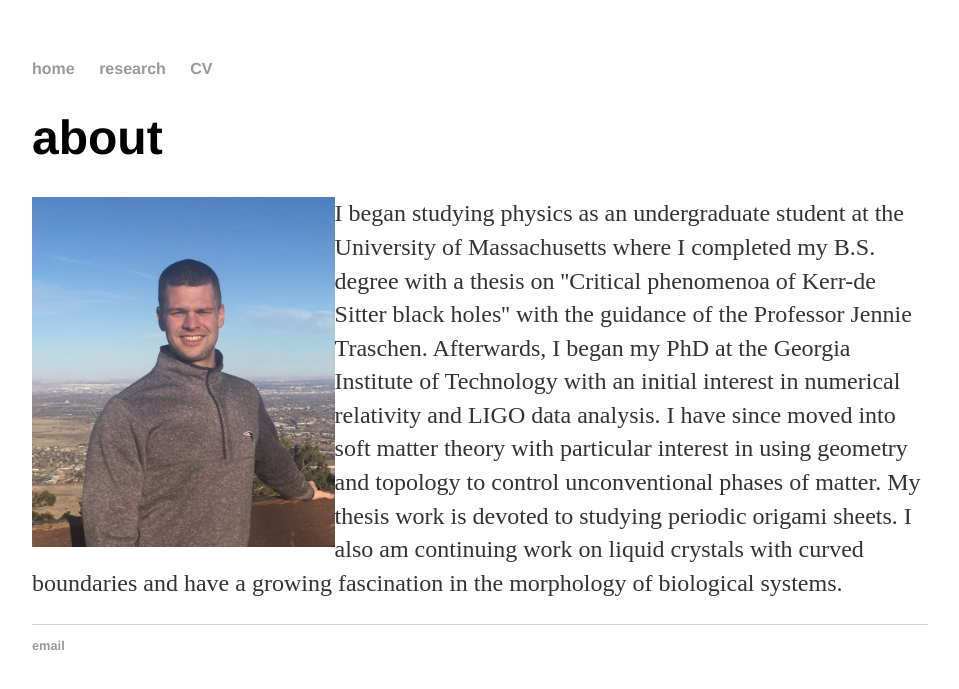
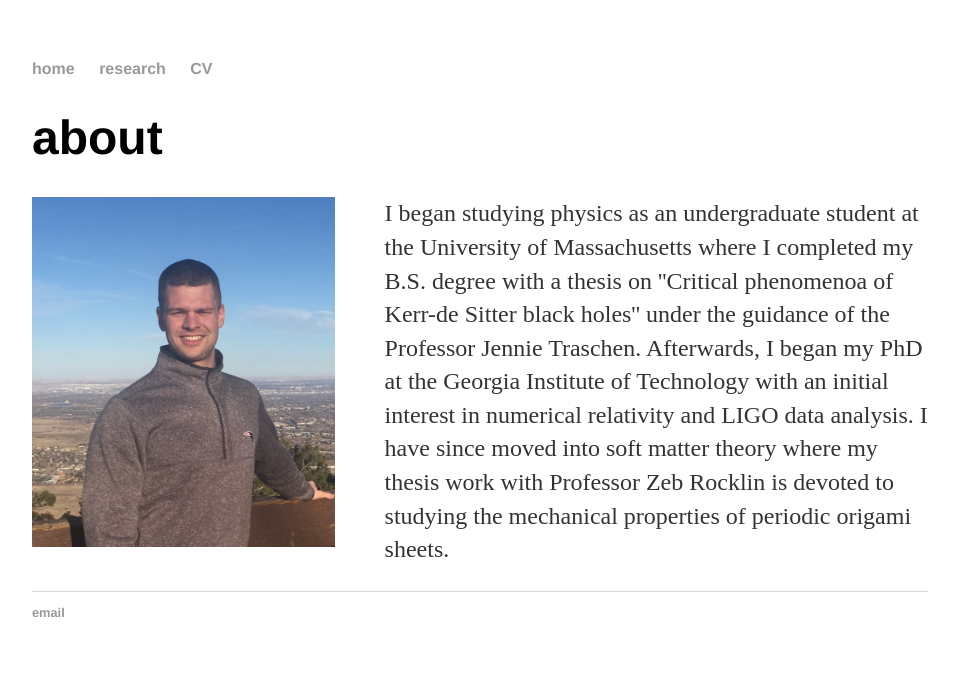
Before and after one commit to jpmcinerney/jpmcinerney.github.io, a Jekyll site: the page built from index.html, in a window 1280 px wide. Shown: the top 689 px of the page, without its empty margins (160-1119 px from the left). Built offline with Jekyll 4.4.1, drawn with Linux system fonts in a browser that asks for light colours.

```diff
--- a/index.html
+++ b/index.html
@@ -4,12 +4,11 @@ title: Homepage of James McInerney
 ---
 <div class="about">
 	<h1> about </h1>
-		<img src="assets/img/portrait.jpeg" alt="James McInerney's portrait" style="width:400;height:350px;" align="left" style=”margin: 0px 50px 0px 0px;” />
+		<img src="assets/img/portrait.jpeg" alt="James McInerney's portrait" style="width:400;height:350px;margin:0px 50px 0px 0px;" align="left" />
 		<p>
-		I began studying physics as an undergraduate student at the University of Massachusetts where I completed my B.S. degree with a thesis on ''Critical phenomenoa of Kerr-de Sitter black holes'' with the guidance of the Professor Jennie Traschen.
+		I began studying physics as an undergraduate student at the University of Massachusetts where I completed my B.S. degree with a thesis on ''Critical phenomenoa of Kerr-de Sitter black holes'' under the guidance of the Professor Jennie Traschen.
 		Afterwards, I began my PhD at the Georgia Institute of Technology with an initial interest in numerical relativity and LIGO data analysis.
-		I have since moved into soft matter theory with particular interest in using geometry and topology to control unconventional phases of matter.
-		My thesis work is devoted to studying periodic origami sheets.
-		I also am continuing work on liquid crystals with curved boundaries and have a growing fascination in the morphology of biological systems.
+		I have since moved into soft matter theory where my thesis work with Professor Zeb Rocklin is devoted to studying the mechanical properties of periodic origami sheets.
+
 		</p>
 </div><!-- /.about -->
```
Also changed, not shown: research.html (+9 -0 lines).
